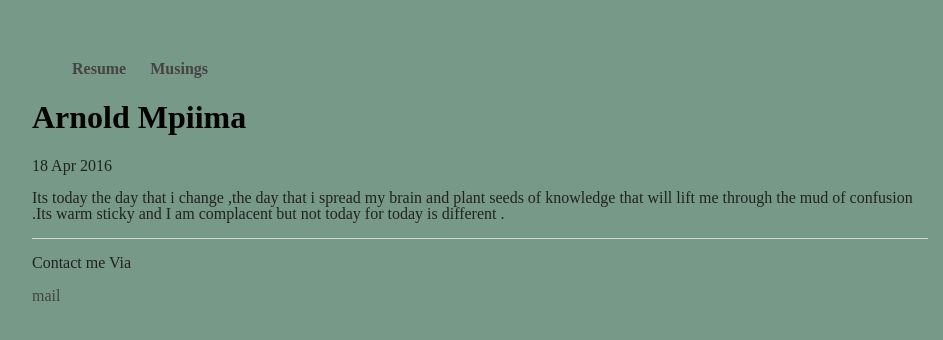
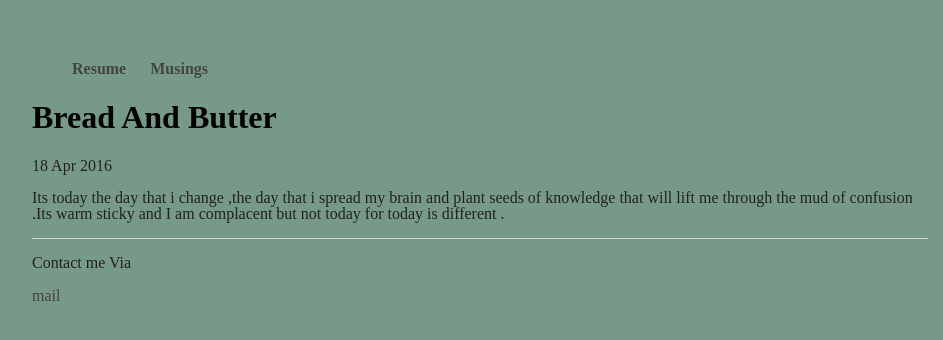
Before and after one commit to ramzinc/ramzinc.github.io, a Jekyll site: the page built from _posts/2016-04-18-bread-and-butter.md, in a window 1280 px wide. Shown: the top 340 px of the page, without its empty margins (160-1103 px from the left). Built offline with Jekyll 4.4.1, drawn with Linux system fonts in a browser that asks for light colours.

Commit message:
Update 2016-04-18-bread-and-butter.md

```diff
--- a/_posts/2016-04-18-bread-and-butter.md
+++ b/_posts/2016-04-18-bread-and-butter.md
@@ -1,6 +1,6 @@
 ---
 layout: post
-title: "Arnold Mpiima"
+title: "Bread And Butter"
 date: 2016-04-18
 ---
 
```
